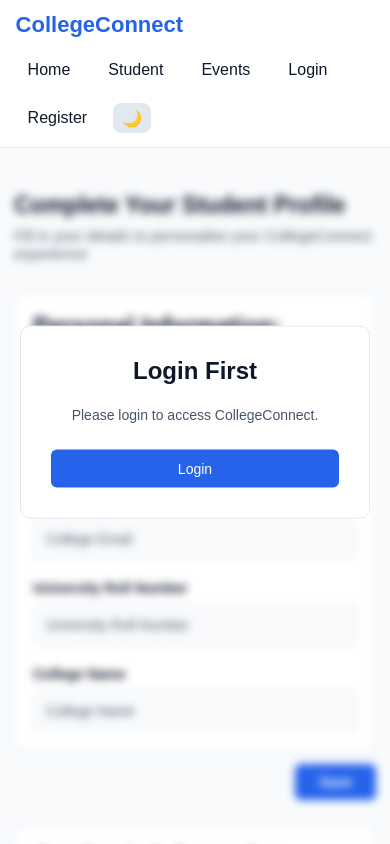
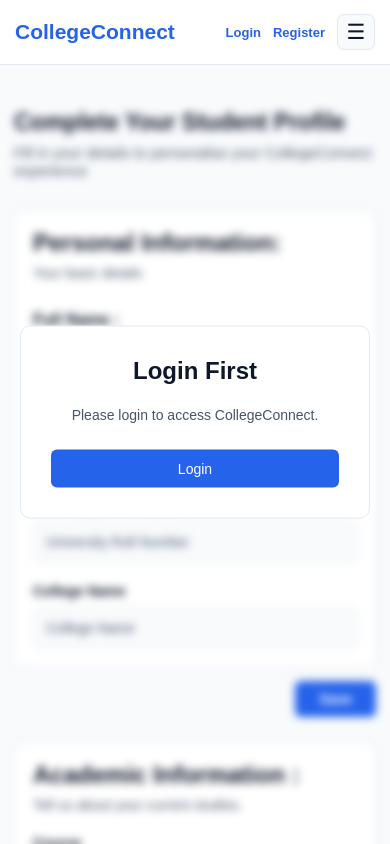
Before and after one commit to abhijeetsingh79/CollegeConnect, a React app in the folder frontend/: page /student in a window 390 px wide. Shown: the top 844 px of the page. Built offline with nearby package versions, Linux system fonts and the light colour scheme; the HTML template or start-up script is replaced by a standard one.

Commit message:
fixed navbar resposiveness acc to mobile and logged out bugs

```diff
--- a/frontend/src/component/Home.jsx
+++ b/frontend/src/component/Home.jsx
@@ -51,6 +51,14 @@ export default function Home({value, state, setState}){
     // console.log(data);
 
 
+    // to prvenet page to be fixed if not logged in
+    useEffect(() => {
+    document.body.style.overflow = value ? "auto" : "hidden";
+
+    return () => {
+        document.body.style.overflow = "auto";
+    };
+}, [value]);
 
     return(
         <div className="home-container">
@@ -70,11 +78,11 @@ export default function Home({value, state, setState}){
                             }
 
                             if(toUse){
-                                return <StudentCard obj = {item}/>
+                                return <StudentCard key={item.id} obj = {item}/>
                             }
 
                         } else{
-                            return <StudentCard obj = {item}/>
+                            return <StudentCard key={item.id} obj = {item}/>
                         }
                     })
                 }
--- a/frontend/src/component/Navbar.jsx
+++ b/frontend/src/component/Navbar.jsx
@@ -14,9 +14,31 @@ export default function Navbar({value, setValue}){
         name = value.fullname;
     }
 
+    const [menuOpen, setMenuOpen] = useState(false);
+
     return(
+        <>
         <div className="navbar-conatiner">
             <Link to={"/"}><span className="navbar-name">CollegeConnect</span></Link>
+
+                {/* Mobile specific */}
+                <div className="navbar-mobile-right">
+                {!value ?
+                    <>
+                        <Link to="/Login">Login</Link>
+                        <Link to="/Register">Register</Link>
+                    </>
+                    :
+                    <span>Hi, {name}</span>
+                }
+                <button
+                    className="navbar-menu-button"
+                    onClick={() => setMenuOpen(!menuOpen)}
+                >
+                    {menuOpen ? "✕" : "☰"}
+                </button>
+
+            </div>
             <div className="navbar-links">
             <Link to={"/"}>Home</Link>
             <Link to={"/Student"}>Student</Link>
@@ -27,7 +49,7 @@ export default function Navbar({value, setValue}){
             <Link to={"/Register"}>Register</Link>
 
             {
-                name!=false? <div>Hi, {name}</div>:null
+                name!=false?<div className="navbar-greeting">Hi, {name}</div>:null
             }
 
             {
@@ -35,7 +57,59 @@ export default function Navbar({value, setValue}){
             }
 
             <ThemeToggle/>
+
             </div>
+
+
         </div>
-    )
-}
+
+                {
+            menuOpen ?
+            <div
+                className="navbar-overlay"
+                onClick={() => setMenuOpen(false)}
+            ></div>
+            : null
+        }
+
+
+        <div className={`navbar-sidebar ${menuOpen ? "sidebar-open" : ""}`}>
+
+    <div className="sidebar-heading">
+        <span>Menu</span>
+        <button onClick={() => setMenuOpen(false)}>✕</button>
+    </div>
+
+    <div className="sidebar-links">
+
+        <Link to="/" onClick={() => setMenuOpen(false)}>Home</Link>
+        <Link to="/Student" onClick={() => setMenuOpen(false)}>Student</Link>
+        <Link to="/Events" onClick={() => setMenuOpen(false)}>Events</Link>
+
+    </div>
+
+            <div className="sidebar-bottom">
+                <div className="sidebar-theme">
+                    <span>Appearance</span>
+                    <ThemeToggle />
+                </div>
+
+                {value ?
+                    <button
+                        className="navbar-logout-log"
+                        onClick={() => {
+                            localStorage.setItem("isLoggedIn", JSON.stringify(false));
+                            setValue(false);
+                            setMenuOpen(false);
+                        }}
+                    >
+                        Logout
+                    </button>
+                    : null
+                }
+
+            </div>
+
+        </div>
+    </>
+)}
--- a/frontend/src/component/Student.jsx
+++ b/frontend/src/component/Student.jsx
@@ -289,8 +289,14 @@ const interests = [
         }
 
 
+       // if not logged in page fixed
+    useEffect(() => {
+    document.body.style.overflow = value ? "auto" : "hidden";
 
-
+    return () => {
+        document.body.style.overflow = "auto";
+    };
+}, [value]);
 
     return(
         <div className="student-container">
--- a/frontend/src/index.css
+++ b/frontend/src/index.css
@@ -25,129 +25,326 @@ color: var(--text-color);
 }
 
 /* Navbar */
+/* NAVBAR */
+
 .navbar-conatiner {
     min-height: 70px;
-background-color: var(--surface-color);
+    padding: 0 4%;
+    box-sizing: border-box;
+
     display: flex;
     justify-content: space-between;
     align-items: center;
-padding: 0 3%;
+
+    background-color: var(--surface-color);
     border-bottom: 1px solid var(--border-color);
+
     position: sticky;
     top: 0;
     z-index: 1000;
 }
 
-/* Website name */
 .navbar-name {
     font-size: 26px;
     font-weight: 700;
     color: var(--primary-color);
 }
 
-/* Navigation links */
-.navbar-conatiner > div {
+.navbar-conatiner a {
+    text-decoration: none;
+}
+
+.navbar-links {
     display: flex;
     align-items: center;
-gap: 26px;
-}
-
-/* Links */
-.navbar-conatiner a {
-text-decoration: none;
-color: var(--text-color);
-font-size: 16px;
-font-weight: 500;
-}
-
-.navbar-conatiner a {
-color: var(--primary-color);
-}
-
-/* Theme button */
-.theme-toggle {
-width: 38px;
-height: 30px;
-display: flex;
-justify-content: center;
-align-items: center;
-font-size: 16px;
-background-color: var(--bg-color);
-color: var(--text-color);
-border: 1px solid var(--border-color);
-border-radius: 8px;
-cursor: pointer;
-}
-
-.theme-toggle {
-background-color: var(--border-color);
-}
-
-.navbar-links a:hover{
-  background-color: var(--border-color);
-    color: var(--primary-color);
-    border-radius: 6px;
+    gap: 18px;
 }
 
 .navbar-links a {
-    text-decoration: none;
     color: var(--text-color);
     padding: 8px 12px;
     border-radius: 6px;
 }
 
-.navbar-logout-log{
-    padding: 8px 16px;
+.navbar-links a:hover {
+    background-color: var(--border-color);
+    color: var(--primary-color);
+}
+
+.navbar-greeting {
+    color: var(--text-color);
+    font-weight: 600;
+}
+
+.navbar-logout-log {
+    padding: 9px 16px;
     background-color: var(--primary-color);
     color: white;
     border: none;
-    border-radius: 5px;
+    border-radius: 6px;
+    cursor: pointer;
+    font-weight: 600;
+}
+
+.navbar-mobile-right,
+.navbar-sidebar,
+.navbar-overlay {
+    display: none;
+}
+
+
+.sidebar-theme > div {
+    display: flex;
+    align-items: center;
+}
+
+.sidebar-theme .theme-toggle {
+    width: 38px;
+    height: 34px;
+    padding: 0;
+    font-size: 16px;
+    flex-shrink: 0;
+}
+
+
+
+
+/* MOBILE */
+
+@media (max-width: 700px) {
+
+    .navbar-conatiner {
+        min-height: 65px;
+        padding: 0 15px;
+    }
+
+    .navbar-name {
+        font-size: 21px;
+    }
+
+    .navbar-links {
+        display: none;
+    }
+
+    .navbar-mobile-right {
+        display: flex;
+        align-items: center;
+        gap: 12px;
+    }
+
+    .navbar-mobile-right a {
+        color: var(--primary-color);
+        font-size: 13px;
+        font-weight: 600;
+        text-decoration: none;
+    }
+
+    .navbar-mobile-right span {
+        color: var(--text-color);
+        font-size: 13px;
+        font-weight: 600;
+        max-width: 100px;
+        overflow: hidden;
+        white-space: nowrap;
+        text-overflow: ellipsis;
+    }
+
+    .navbar-menu-button {
+        width: 38px;
+        height: 36px;
+        background-color: var(--bg-color);
+        color: var(--text-color);
+        border: 1px solid var(--border-color);
+        border-radius: 7px;
+        font-size: 21px;
+        cursor: pointer;
+    }
+
+    .navbar-overlay {
+        display: block;
+        position: fixed;
+        inset: 65px 0 0;
+        background: rgba(0, 0, 0, 0.4);
+        z-index: 1100;
+    }
+
+    .navbar-sidebar {
+        display: flex;
+        flex-direction: column;
+
+        position: fixed;
+        top: 65px;
+        right: 0;
+
+        width: min(280px, 80%);
+        height: calc(100vh - 65px);
+        box-sizing: border-box;
+        padding: 20px;
+
+        background-color: var(--surface-color);
+        border-left: 1px solid var(--border-color);
+
+        z-index: 1200;
+
+        transform: translateX(100%);
+        visibility: hidden;
+        transition: transform 0.3s ease;
+    }
+
+    .navbar-sidebar.sidebar-open {
+        transform: translateX(0);
+        visibility: visible;
+    }
+
+    .sidebar-heading {
+        display: flex;
+        justify-content: space-between;
+        align-items: center;
+        padding-bottom: 18px;
+        border-bottom: 1px solid var(--border-color);
+        color: var(--text-color);
+        font-size: 19px;
+        font-weight: 700;
+    }
+
+    .sidebar-heading button {
+        border: none;
+        background: none;
+        color: var(--text-color);
+        font-size: 20px;
+        cursor: pointer;
+    }
+
+    .sidebar-links {
+        display: flex;
+        flex-direction: column;
+        gap: 8px;
+        margin-top: 20px;
+    }
+
+    .sidebar-links a {
+        padding: 13px;
+        border-radius: 7px;
+        text-decoration: none;
+        color: var(--text-color);
+    }
+
+    .sidebar-links a:hover {
+        background-color: var(--bg-color);
+        color: var(--primary-color);
+    }
+
+    .sidebar-bottom {
+        margin-top: auto;
+        padding-top: 18px;
+        border-top: 1px solid var(--border-color);
+        display: flex;
+        flex-direction: column;
+        gap: 20px;
+    }
+
+    .sidebar-theme {
+        display: flex;
+        justify-content: space-between;
+        align-items: center;
+        color: var(--text-color);
         font-size: 14px;
-    font-weight: 600;
+    }
+
+    .sidebar-bottom .navbar-logout-log {
+        width: 100%;
+    }
+}
+
+
+.theme-toggle {
+    width: 40px;
+    height: 30px;
+
+    display: flex;
+    justify-content: center;
+    align-items: center;
+
+    font-size: 16px;
+
+    background-color: var(--border-color);
+    color: var(--text-color);
+
+    border: none;
+    border-radius: 7px;
+
     cursor: pointer;
-    transition: background-color 0.2s ease;
+}
+
+/* updated z index */
+.navbar-conatiner {
+    z-index: 1000;
+}
+
+.navbar-overlay {
+    z-index: 1100;
+}
+
+.navbar-sidebar {
+    z-index: 1200;
+}
+
+
+@media (max-width: 700px) {
+
+    .navbar-sidebar {
+        overflow-y: auto;
+    }
+
+    .sidebar-bottom {
+        display: flex !important;
+        flex-direction: column;
+        gap: 20px;
+
+        margin-top: auto;
+        padding-top: 20px;
+        padding-bottom: 25px;
+
+        border-top: 1px solid var(--border-color);
+        flex-shrink: 0;
+    }
+
+    .sidebar-theme {
+        display: flex !important;
+        justify-content: space-between;
+        align-items: center;
+
+        width: 100%;
+        color: var(--text-color);
+    }
+
+    .sidebar-theme > div {
+        display: flex;
+        align-items: center;
+    }
+
+    .sidebar-theme .theme-toggle {
+        display: flex;
+        width: 40px;
+        height: 35px;
+        flex-shrink: 0;
+    }
+}
+
+
+.navbar-logout-log {
+    transition: background-color 0.25s ease,
+                transform 0.2s ease,
+                box-shadow 0.25s ease;
 }
 
 .navbar-logout-log:hover {
     background-color: #1d4ed8;
+
 }
 
-.nnavbar-logout-log:active {
+.navbar-logout-log:active {
     transform: scale(0.97);
-}
-
-/* Smoothly change the whole page */
-body,
-.navbar-conatiner,
-.navbar-name,
-.navbar-conatiner a,
-.theme-toggle,
-.card,
-input,
-button {
-    transition:
-        background-color 0.4s ease,
-        color 0.4s ease,
-        border-color 0.4s ease;
-}
-
-
-/* Mobile */
-@media (max-width: 600px) {
-.navbar-conatiner {
-padding: 12px 4%;
-flex-wrap: wrap;
-gap: 15px;
-}
-
-.navbar-name {
-    font-size: 22px;
-}
-
-.navbar-conatiner > div {
-    gap: 14px;
-    flex-wrap: wrap;
-}
 }
 
 /* Register Compoenet */
```
Lines whose indentation alone changed are shown as unchanged.
